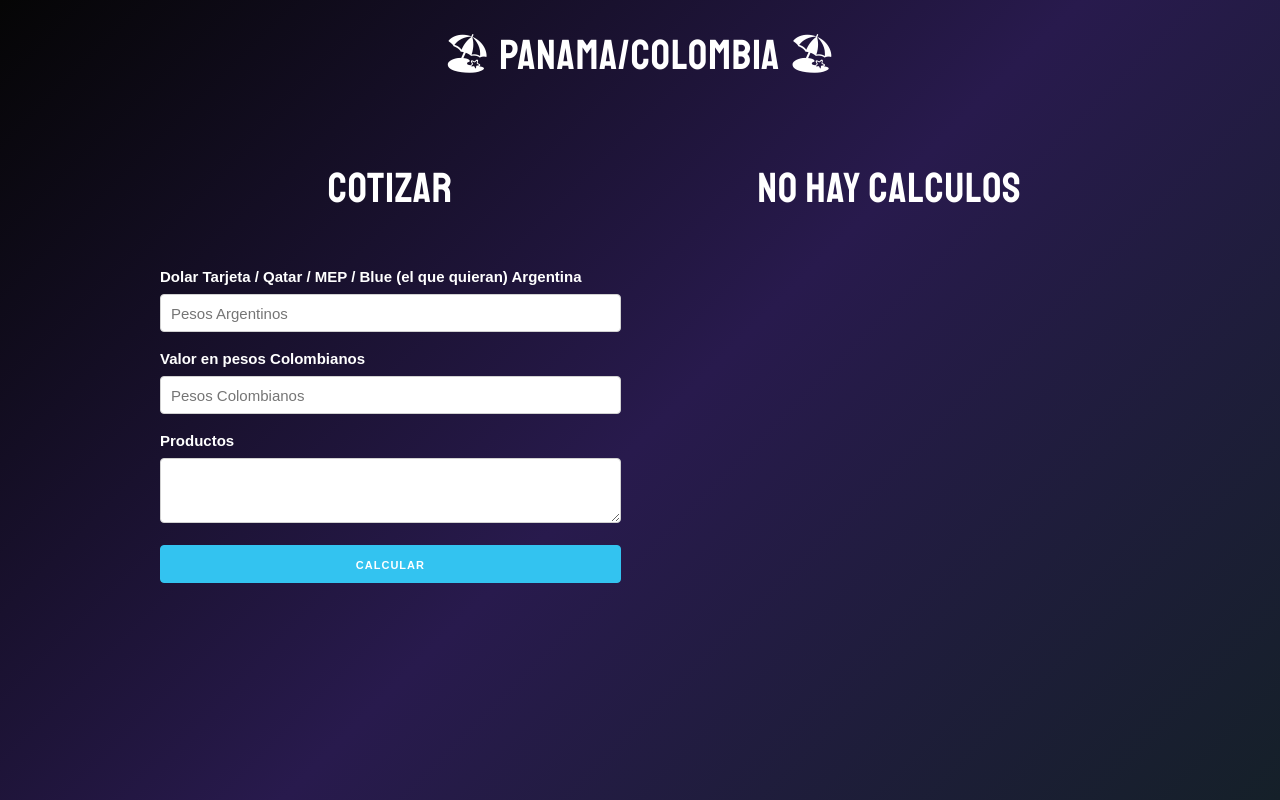
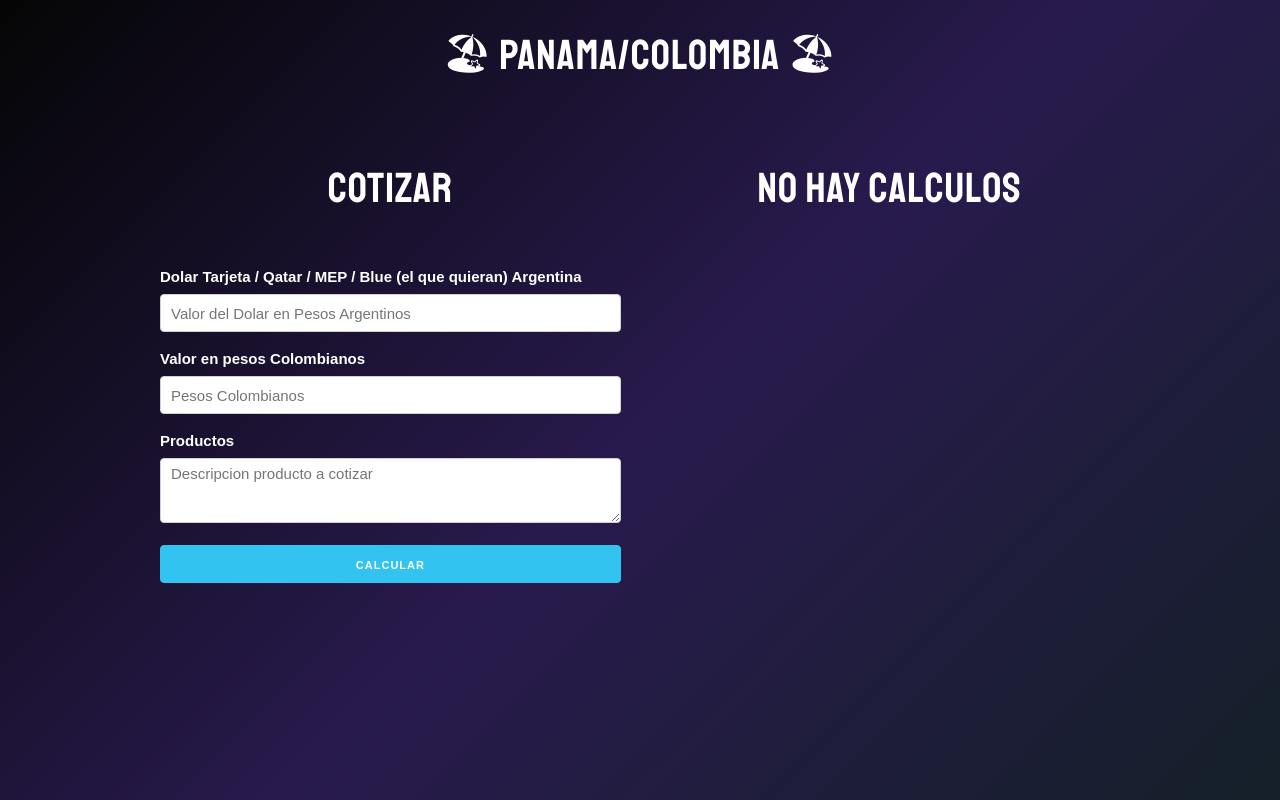
Before and after one commit to benitezfernando/Patient-Manager, a React (Create React App) app: page / in a window 1280 px wide. Built offline with nearby package versions, Linux system fonts and the light colour scheme.

Commit message:
modificacion a cotizacion peso colombiano

```diff
--- a/src/components/Formulario.js
+++ b/src/components/Formulario.js
@@ -68,7 +68,7 @@ const Formulario = ({crearCita}) => {
                     type="text"
                     name="dolarTarjetaArg"
                     className="u-full-width"
-                    placeholder="Pesos Argentinos"
+                    placeholder="Valor del Dolar en Pesos Argentinos"
                     onChange={actualizarState}
                     value={dolarTarjetaArg}
 
@@ -88,6 +88,7 @@ const Formulario = ({crearCita}) => {
                 <textarea
                     className="u-full-width"
                     name="producto"
+                    placeholder="Descripcion producto a cotizar"
                     onChange={actualizarState}
                     value={producto}
                 ></textarea>
```
